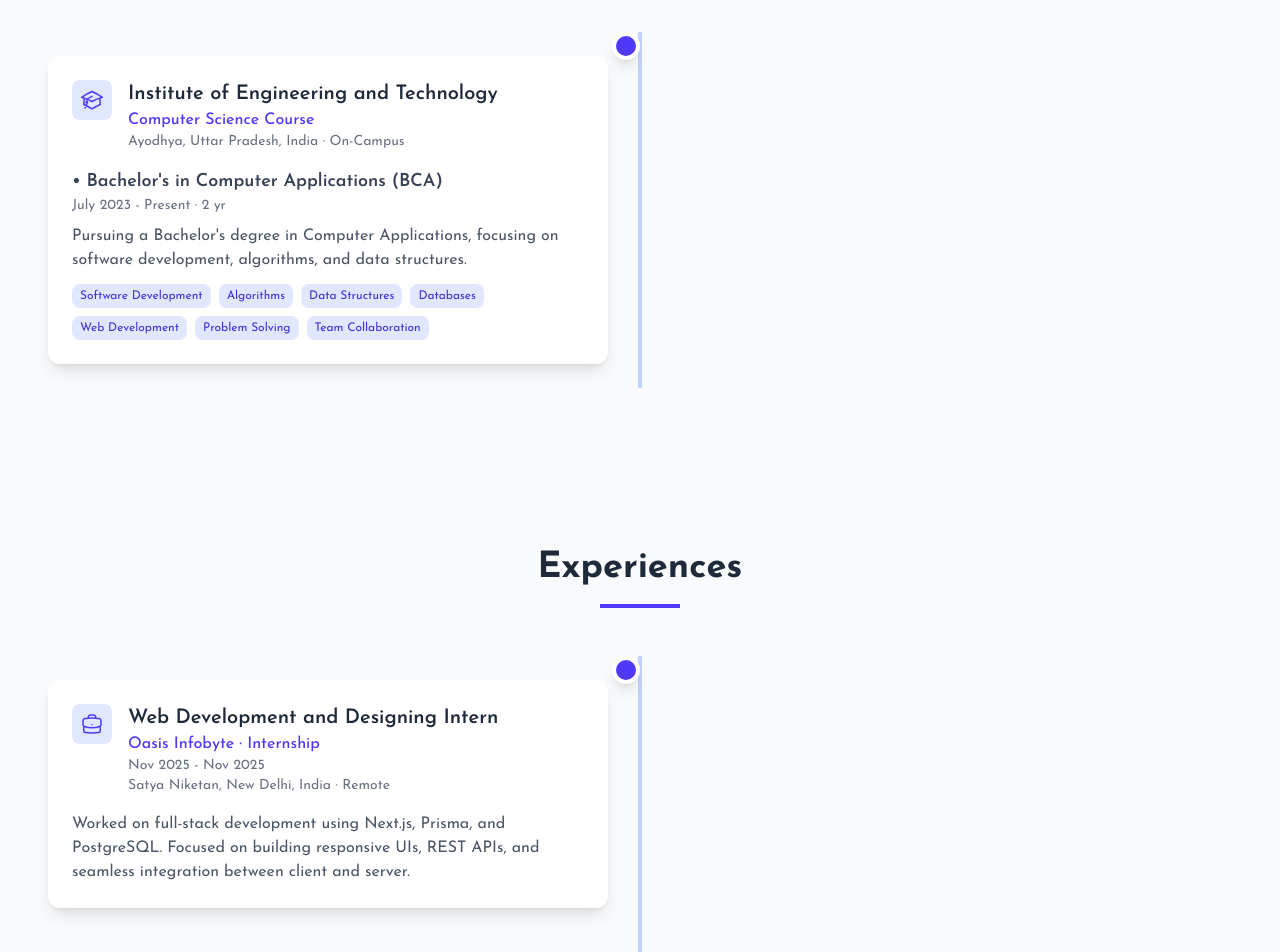
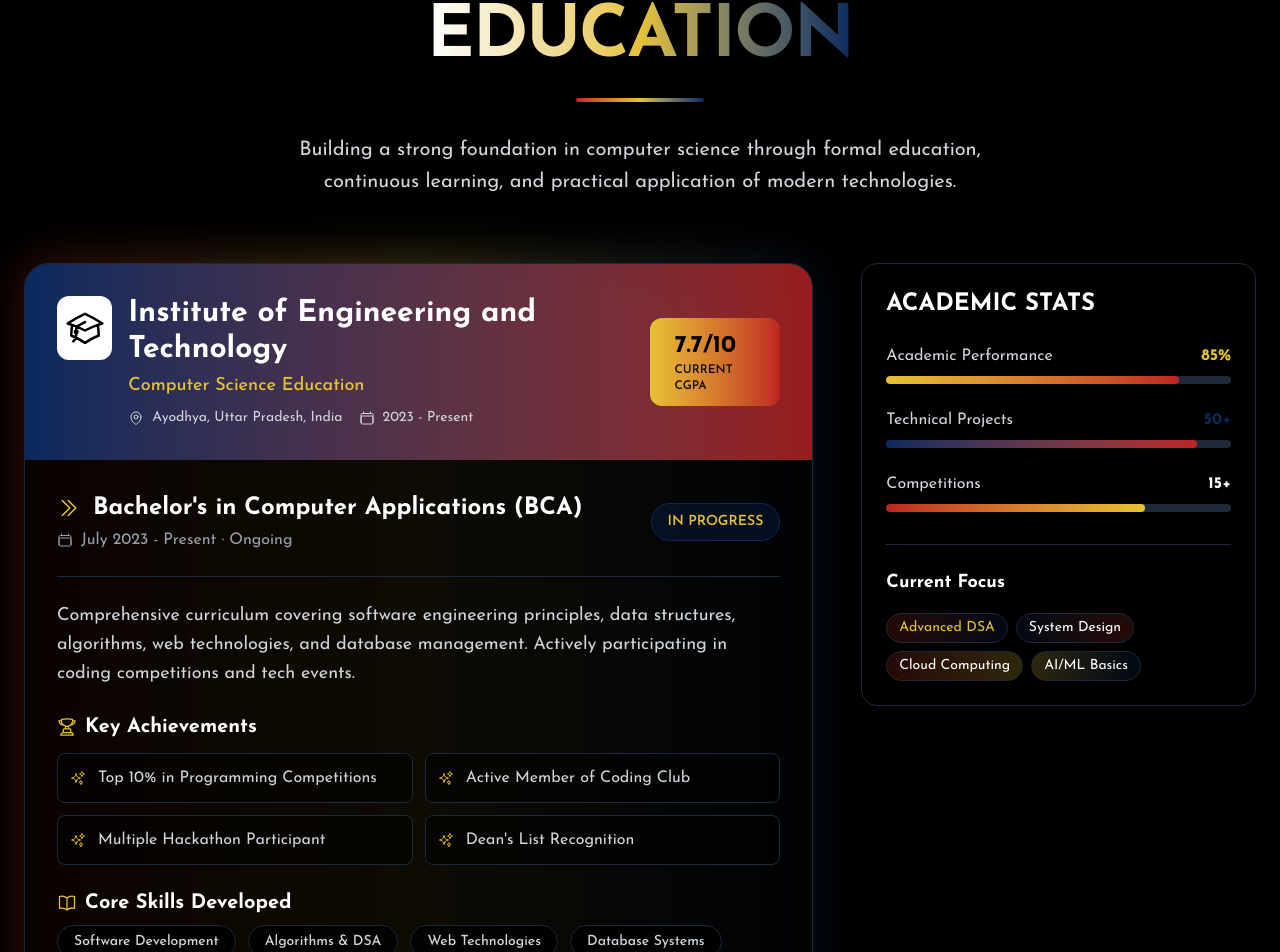
Before and after one commit to imanchalsingh/PORTFOLiO, a React (Vite) app: page / in a window 1280 px wide. Shown: the part 3615-4567 px from the top of the page. Built offline with nearby package versions, Linux system fonts and the light colour scheme; a web font is replaced by a local one.

Commit message:
Revamp Education section

```diff
--- a/src/components/Education.jsx
+++ b/src/components/Education.jsx
@@ -1,28 +1,43 @@
 // components/Education.js
 import React from "react";
-
-import { AcademicCapIcon } from "@heroicons/react/24/outline";
+import {
+  AcademicCapIcon,
+  BookOpenIcon,
+  TrophyIcon,
+  CalendarIcon,
+  MapPinIcon,
+  ChevronDoubleRightIcon,
+  SparklesIcon
+} from "@heroicons/react/24/outline";
 
 const Education = () => {
   const education = [
     {
       institute: "Institute of Engineering and Technology",
-      type: "Computer Science Course",
+      type: "Computer Science Education",
       actual_location: "Ayodhya, Uttar Pradesh, India",
       location: "On-Campus",
+      duration: "2023 - Present",
+      grade: "Current CGPA: 7.7/10",
       roles: [
         {
           role: "Bachelor's in Computer Applications (BCA)",
-          period: "July 2023 - Present · 2 yr",
+          period: "July 2023 - Present · Ongoing",
           description:
-            "Pursuing a Bachelor's degree in Computer Applications, focusing on software development, algorithms, and data structures.",
+            "Comprehensive curriculum covering software engineering principles, data structures, algorithms, web technologies, and database management. Actively participating in coding competitions and tech events.",
+          achievements: [
+            "Top 10% in Programming Competitions",
+            "Active Member of Coding Club",
+            "Multiple Hackathon Participant",
+            "Dean's List Recognition"
+          ],
           skills: [
             "Software Development",
-            "Algorithms",
-            "Data Structures",
-            "Databases",
-            "Web Development",
-            "Problem Solving",
+            "Algorithms & DSA",
+            "Web Technologies",
+            "Database Systems",
+            "Object-Oriented Programming",
+            "System Design",
             "Team Collaboration",
           ],
         },
@@ -31,86 +46,170 @@ const Education = () => {
   ];
 
   return (
-    <section id="education" className="py-20 bg-gray-50 dark:bg-gray-800">
-      <div className="container mx-auto px-4 md:px-6">
-        <h2 className="text-3xl md:text-4xl font-bold text-center text-gray-800 dark:text-white mb-4">
-          Education
+    <section id="education" className="py-24 bg-black relative overflow-hidden">
+      {/* Background Elements */}
+      <div className="absolute inset-0 -z-10">
+        {/* Grid Pattern */}
+        <div className="absolute inset-0 opacity-5">
+          <div className="absolute inset-0" style={{
+            backgroundImage: `linear-gradient(to right, #e6c235 1px, transparent 1px),
+                             linear-gradient(to bottom, #e6c235 1px, transparent 1px)`,
+            backgroundSize: '60px 60px'
+          }}></div>
+        </div>
+
+        {/* Gradient Orbs */}
+        <div className="absolute -top-40 right-1/4 w-96 h-96 bg-gradient-to-br from-[#bd2323]/10 to-transparent rounded-full blur-3xl"></div>
+        <div className="absolute -bottom-40 left-1/4 w-96 h-96 bg-gradient-to-br from-[#0a295e]/10 to-transparent rounded-full blur-3xl"></div>
+      </div>
+
+      {/* Floating Elements */}
+      <div className="absolute inset-0 -z-10 overflow-hidden">
+        {["🎓", "📚", "💻", "🧠", "🚀"].map((emoji, i) => (
+          <div
+            key={i}
+            className="absolute text-white/10 text-6xl md:text-8xl animate-float"
+            style={{
+              left: `${15 + i * 15}%`,
+              top: `${10 + (i * 15)}%`,
+              animationDelay: `${i * 0.4}s`,
+              animationDuration: `${25 + i * 5}s`
+            }}
+          >
+            {emoji}
+          </div>
+        ))}
+      </div>
+
+      <div className="container mx-auto px-4 md:px-6 relative z-20">
+        {/* Section Header */}
+        <div className="text-center mb-16">
+          <div className="inline-flex items-center gap-2 px-6 py-2 rounded-full bg-gradient-to-r from-[#bd2323]/20 to-[#0a295e]/20 backdrop-blur-sm border border-[#e6c235]/20 mb-6">
+            <AcademicCapIcon className="h-4 w-4 text-[#e6c235]" />
+            <span className="text-sm font-semibold text-white tracking-wider">ACADEMIC JOURNEY</span>
+          </div>
+
+          <h2 className="text-5xl md:text-6xl lg:text-7xl font-black tracking-tight mb-6">
+            <span className="bg-clip-text text-transparent bg-gradient-to-r from-white via-[#e6c235] to-[#0a295e]">
+              EDUCATION
+            </span>
           </h2>
-        <div className="w-20 h-1 bg-indigo-600 mx-auto mb-12"></div>
 
-        <div className="relative">
-          {/* Timeline line */}
-          <div className="absolute left-0 md:left-1/2 top-0 h-full w-1 bg-indigo-200 dark:bg-indigo-900/50 transform -translate-x-1/2"></div>
+          <div className="w-32 h-1 bg-gradient-to-r from-[#bd2323] via-[#e6c235] to-[#0a295e] mx-auto rounded-full mb-8"></div>
 
-          <div className="space-y-12">
-            {education.map((exp, index) => (
-              <div
-                key={exp.id}
-                className={`flex flex-col md:flex-row ${
-                  index % 2 === 0 ? "md:flex-row-reverse" : ""
-                }`}
-              >
-                {/* Empty half to balance */}
-                <div className="md:w-1/2"></div>
+          <p className="text-xl text-gray-300 max-w-3xl mx-auto leading-relaxed">
+            Building a strong foundation in computer science through formal education,
+            continuous learning, and practical application of modern technologies.
+          </p>
+        </div>
 
-                {/* Timeline dot */}
-                <div className="absolute left-0 md:left-1/2 -ml-2.5 md:-ml-3.5 w-5 h-5 md:w-7 md:h-7 rounded-full bg-indigo-600 border-4 border-white dark:border-gray-800 shadow-lg transform -translate-x-1/2"></div>
+        <div className="flex flex-col lg:flex-row gap-12">
+          {/* Left Column - Main Education Card */}
+          <div className="lg:w-2/3">
+            <div className="relative group">
+              {/* Glow Effect */}
+              <div className="absolute -inset-0.5 bg-gradient-to-r from-[#bd2323] via-[#e6c235] to-[#0a295e] rounded-3xl blur-xl opacity-30 group-hover:opacity-70 transition-all duration-300 -z-10"></div>
 
-                {/* Card */}
-                <div
-                  className={`md:w-1/2 p-4 md:p-6 ${
-                    index % 2 === 0 ? "md:pr-8" : "md:pl-8"
-                  }`}
-                >
-                  <div className="bg-white dark:bg-gray-900 rounded-xl p-6 shadow-lg hover:shadow-xl transition-shadow duration-300">
-                    {/* Company Header */}
-                    <div className="flex items-start mb-4">
-                      <div className="p-2 bg-indigo-100 dark:bg-indigo-900/30 rounded-lg mr-4">
-                        <AcademicCapIcon className="h-6 w-6 text-indigo-600 dark:text-indigo-400" />
+              {/* Main Card */}
+              <div className="relative bg-black/80 backdrop-blur-sm rounded-3xl border border-gray-800 overflow-hidden">
+                {/* Card Header */}
+                <div className="bg-gradient-to-r from-[#0a295e] to-[#bd2323]/80 p-8">
+                  <div className="flex flex-col md:flex-row items-start md:items-center justify-between gap-6">
+                    <div className="flex items-start gap-4">
+                      <div className="w-16 h-16 bg-white rounded-xl flex items-center justify-center">
+                        <AcademicCapIcon className="h-10 w-10 text-black" />
                       </div>
                       <div>
-                        <h3 className="text-xl font-semibold text-gray-800 dark:text-white">
-                          {exp.institute}
+                        <h3 className="text-3xl font-bold text-white mb-1">
+                          {education[0].institute}
                         </h3>
-                        <p className="text-indigo-600 dark:text-indigo-400 font-medium">
-                          {exp.type}
+                        <p className="text-[#e6c235] font-medium text-lg">
+                          {education[0].type}
                         </p>
-                        <p className="text-gray-500 dark:text-gray-400 text-sm">
-                          {exp.actual_location} · {exp.location}
-                        </p>
+                        <div className="flex items-center gap-4 mt-2">
+                          <div className="flex items-center gap-2">
+                            <MapPinIcon className="h-4 w-4 text-gray-300" />
+                            <span className="text-gray-300 text-sm">{education[0].actual_location}</span>
+                          </div>
+                          <div className="flex items-center gap-2">
+                            <CalendarIcon className="h-4 w-4 text-gray-300" />
+                            <span className="text-gray-300 text-sm">{education[0].duration}</span>
+                          </div>
+                        </div>
                       </div>
                     </div>
 
-                    {/* Roles under this company */}
-                    <div className="space-y-6">
-                      {exp.roles.map((role, i) => (
-                        <div key={i}>
-                          <h4 className="text-lg font-semibold text-gray-700 dark:text-gray-200">
-                            &bull; {role.role}
+                    {/* Grade Badge */}
+                    <div className="px-6 py-3 bg-gradient-to-r from-[#e6c235] to-[#bd2323] rounded-xl">
+                      <div className="text-2xl font-black text-black">{education[0].grade.split(": ")[1]}</div>
+                      <div className="text-xs font-semibold text-black opacity-90">CURRENT CGPA</div>
+                    </div>
+                  </div>
+                </div>
+
+                {/* Degree Details */}
+                <div className="p-8">
+                  {education[0].roles.map((role, i) => (
+                    <div key={i} className="space-y-6">
+                      {/* Degree Header */}
+                      <div className="flex items-center justify-between pb-6 border-b border-gray-800">
+                        <div>
+                          <h4 className="text-2xl font-bold text-white mb-1 flex items-center gap-3">
+                            <ChevronDoubleRightIcon className="h-6 w-6 text-[#e6c235]" />
+                            {role.role}
                           </h4>
-                          <p className="text-gray-500 dark:text-gray-400 text-sm mb-2">
-                            {role.period}
-                          </p>
-                          <p className="text-gray-600 dark:text-gray-300 mb-3">
+                          <div className="flex items-center gap-2 text-gray-400">
+                            <CalendarIcon className="h-4 w-4" />
+                            <span>{role.period}</span>
+                          </div>
+                        </div>
+                        <div className="px-4 py-2 bg-[#0a295e]/30 text-[#e6c235] rounded-full border border-[#0a295e] text-sm font-semibold">
+                          IN PROGRESS
+                        </div>
+                      </div>
+
+                      {/* Description */}
+                      <p className="text-gray-300 text-lg leading-relaxed">
                         {role.description}
                       </p>
 
-                          {/* Skills badges */}
-                          {role.skills?.length > 0 && (
-                            <div className="flex flex-wrap gap-2">
-                              {role.skills.map((skill, idx) => (
-                                <span
+                      {/* Achievements */}
+                      <div className="space-y-3">
+                        <h5 className="text-xl font-bold text-white flex items-center gap-2">
+                          <TrophyIcon className="h-5 w-5 text-[#e6c235]" />
+                          Key Achievements
+                        </h5>
+                        <div className="grid grid-cols-1 md:grid-cols-2 gap-3">
+                          {role.achievements.map((achievement, idx) => (
+                            <div
                               key={idx}
-                                  className="px-2 py-1 text-xs rounded-lg bg-indigo-100 dark:bg-indigo-900/30 text-indigo-700 dark:text-indigo-300"
+                              className="flex items-center gap-3 p-3 bg-black/50 rounded-lg border border-gray-800 hover:border-[#e6c235]/50 transition-all duration-300"
                             >
-                                  {skill}
-                                </span>
-                              ))}
-                            </div>
-                          )}
+                              <SparklesIcon className="h-4 w-4 text-[#e6c235] flex-shrink-0" />
+                              <span className="text-gray-300">{achievement}</span>
                             </div>
                           ))}
                         </div>
+                      </div>
+
+                      {/* Skills */}
+                      <div className="space-y-3">
+                        <h5 className="text-xl font-bold text-white flex items-center gap-2">
+                          <BookOpenIcon className="h-5 w-5 text-[#e6c235]" />
+                          Core Skills Developed
+                        </h5>
+                        <div className="flex flex-wrap gap-3">
+                          {role.skills.map((skill, idx) => (
+                            <div
+                              key={idx}
+                              className="relative group/skill"
+                            >
+                              <div className="absolute -inset-0.5 bg-gradient-to-r from-[#bd2323] to-[#0a295e] rounded-full blur opacity-0 group-hover/skill:opacity-30 transition-opacity duration-300"></div>
+                              <span className="relative px-4 py-2 text-sm font-medium rounded-full bg-black/80 border border-gray-800 text-gray-300 hover:text-[#e6c235] hover:border-[#e6c235]/50 transition-all duration-300">
+                                {skill}
+                              </span>
+                            </div>
+                          ))}
                         </div>
                       </div>
                     </div>
@@ -118,6 +217,98 @@ const Education = () => {
                 </div>
               </div>
             </div>
+          </div>
+
+          {/* Right Column - Certifications & Stats */}
+          <div className="lg:w-1/3">
+            {/* Academic Stats */}
+            <div className="bg-black/40 backdrop-blur-sm rounded-2xl p-6 border border-gray-800">
+              <h3 className="text-2xl font-bold text-white mb-6">ACADEMIC STATS</h3>
+
+              <div className="space-y-6">
+                <div className="space-y-2">
+                  <div className="flex justify-between">
+                    <span className="text-gray-300">Academic Performance</span>
+                    <span className="font-bold text-[#e6c235]">85%</span>
+                  </div>
+                  <div className="w-full h-2 bg-gray-800 rounded-full overflow-hidden">
+                    <div
+                      className="h-full bg-gradient-to-r from-[#e6c235] to-[#bd2323] rounded-full"
+                      style={{ width: '85%' }}
+                    ></div>
+                  </div>
+                </div>
+
+                <div className="space-y-2">
+                  <div className="flex justify-between">
+                    <span className="text-gray-300">Technical Projects</span>
+                    <span className="font-bold text-[#0a295e]">50+</span>
+                  </div>
+                  <div className="w-full h-2 bg-gray-800 rounded-full overflow-hidden">
+                    <div
+                      className="h-full bg-gradient-to-r from-[#0a295e] to-[#bd2323] rounded-full"
+                      style={{ width: '90%' }}
+                    ></div>
+                  </div>
+                </div>
+
+                <div className="space-y-2">
+                  <div className="flex justify-between">
+                    <span className="text-gray-300">Competitions</span>
+                    <span className="font-bold text-white">15+</span>
+                  </div>
+                  <div className="w-full h-2 bg-gray-800 rounded-full overflow-hidden">
+                    <div
+                      className="h-full bg-gradient-to-r from-[#bd2323] to-[#e6c235] rounded-full"
+                      style={{ width: '75%' }}
+                    ></div>
+                  </div>
+                </div>
+              </div>
+
+              {/* Learning Focus */}
+              <div className="mt-8 pt-6 border-t border-gray-800">
+                <h4 className="text-lg font-bold text-white mb-4">Current Focus</h4>
+                <div className="flex flex-wrap gap-2">
+                  <span className="px-3 py-1 text-sm bg-gradient-to-r from-[#bd2323]/20 to-[#0a295e]/20 text-[#e6c235] rounded-full border border-gray-800">
+                    Advanced DSA
+                  </span>
+                  <span className="px-3 py-1 text-sm bg-gradient-to-r from-[#0a295e]/20 to-[#bd2323]/20 text-white rounded-full border border-gray-800">
+                    System Design
+                  </span>
+                  <span className="px-3 py-1 text-sm bg-gradient-to-r from-[#bd2323]/20 to-[#e6c235]/20 text-white rounded-full border border-gray-800">
+                    Cloud Computing
+                  </span>
+                  <span className="px-3 py-1 text-sm bg-gradient-to-r from-[#e6c235]/20 to-[#0a295e]/20 text-white rounded-full border border-gray-800">
+                    AI/ML Basics
+                  </span>
+                </div>
+              </div>
+            </div>
+          </div>
+        </div>
+
+        {/* Timeline Indicators */}
+        <div className="mt-16 flex justify-center">
+          <div className="flex items-center gap-4">
+            <div className="flex items-center gap-2">
+              <div className="w-3 h-3 bg-[#0a295e] rounded-full"></div>
+              <span className="text-sm text-gray-400">Bachelor's of Computer Application (Current)</span>
+            </div>
+          </div>
+        </div>
+      </div>
+
+      {/* Add custom animation */}
+      <style jsx>{`
+        @keyframes float {
+          0%, 100% { transform: translateY(0) rotate(0deg); }
+          50% { transform: translateY(-20px) rotate(5deg); }
+        }
+        .animate-float {
+          animation: float 20s ease-in-out infinite;
+        }
+      `}</style>
     </section>
   );
 };
```
Lines whose indentation alone changed are shown as unchanged.
